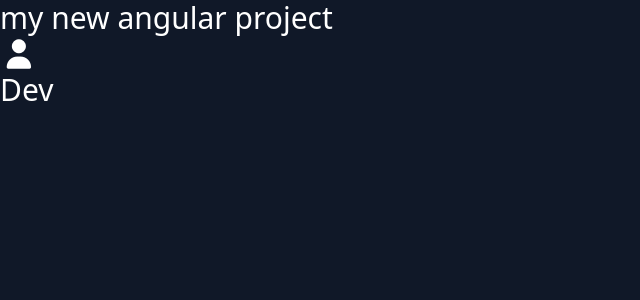
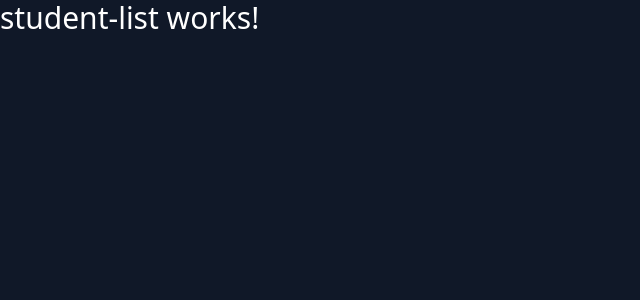
Before and after one commit to festusrono/frontendStudent, an Angular app: page /students in a window 1280 px wide. Before the commit this address led to /. Shown: the top 300 px of the page, without its empty margins (0-640 px from the left). Built offline with nearby package versions, Linux system fonts and the light colour scheme.

Commit message:
registering and rerouting routers to it's specific components

```diff
--- a/src/app/app-routing-module.ts
+++ b/src/app/app-routing-module.ts
@@ -1,7 +1,19 @@
 import { NgModule } from '@angular/core';
 import { RouterModule, Routes } from '@angular/router';
 
-const routes: Routes = [];
+import { ProjectList } from './project-list/project-list';
+import { StudentList } from './student-list/student-list';
+import { StudentForm } from './student-form/student-form';
+import { Assignment } from './assignment/assignment';
+
+
+const routes: Routes = [
+  {path: "students",component:StudentList},
+  {path: "students/addstudent", component: StudentForm},
+  {path: "projects", component: ProjectList},
+  {path: "assignment", component: Assignment},
+  {path: "", redirectTo: "students", pathMatch: "full"}
+];
 
 @NgModule({
   imports: [RouterModule.forRoot(routes), ],
--- a/src/app/app.html
+++ b/src/app/app.html
@@ -1,18 +1,3 @@
-<h1>
-  my new angular project
-</h1>
-
-<i class="fa-solid fa-user"></i>
-
-<!-- <p *ngIf="is_prod; else devTemplate">PROD</p>
-<ng-template #devTemplate>Dev</ng-template> -->
-
-<p>
-  @if (is_prod) {
-  <p>PROD</p>
-} @else {
-  <p>Dev</p>
-}
-</p>
-
-<ng-template #devTemplate>Dev</ng-template>
+<div>
+  <router-outlet></router-outlet>
+</div>
```
Also changed, not shown: src/app/app-module.ts (+4 -8 lines).
